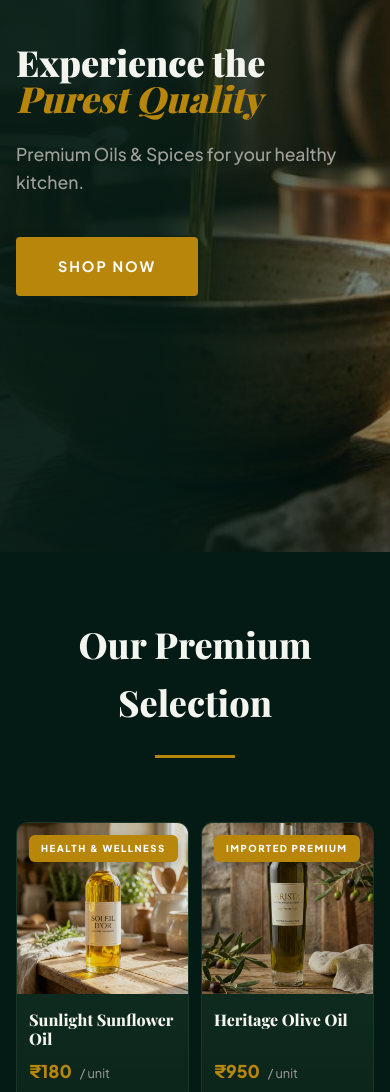
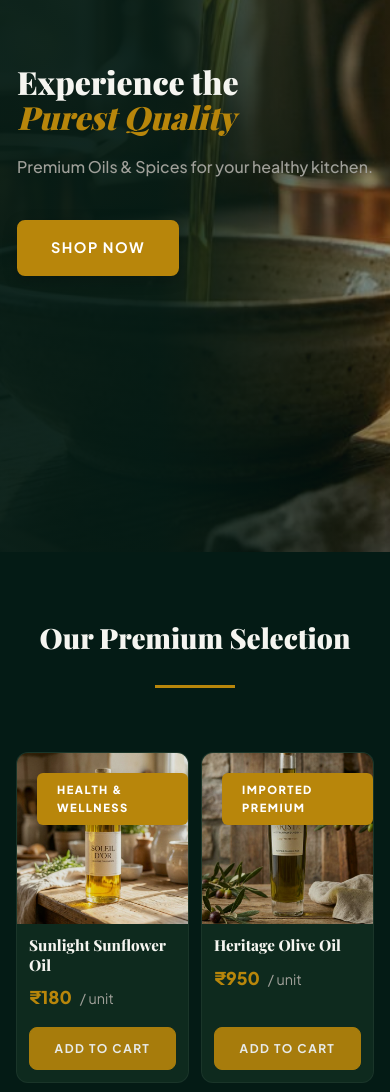
Before and after one commit to Bhavani-Bp/ssvoils, a website built with Vite: page index.html in a window 390 px wide. Shown: the part 292-1384 px from the top of the page. Built offline with nearby package versions, Linux system fonts and the light colour scheme; a web font is replaced by a local one.

Commit message:
Optimize mobile UI, standardize button components, and implement fluid typography

```diff
--- a/src/style.css
+++ b/src/style.css
@@ -332,10 +332,10 @@ button {
 }
 
 .hero-title {
-  font-size: clamp(3rem, 10vw, 5.5rem);
-  line-height: 1;
+  font-size: clamp(2.5rem, 8vw, 5rem);
+  line-height: 1.1;
   color: var(--text);
-  margin-bottom: 1.5rem;
+  margin-bottom: 1.25rem;
   font-weight: 900;
 }
 
@@ -352,22 +352,23 @@ button {
   display: inline-block;
   background: var(--accent);
   color: var(--white);
-  padding: 1.2rem 3.5rem;
-  border-radius: 4px;
+  padding: clamp(0.9rem, 1.5vw, 1.1rem) clamp(2rem, 4vw, 3rem);
+  border-radius: 8px;
   text-decoration: none;
   font-weight: 700;
   text-transform: uppercase;
-  letter-spacing: 2px;
+  letter-spacing: 1.5px;
   transition: var(--trans-smooth);
   border: 2px solid var(--accent);
-  box-shadow: 0 10px 20px rgba(0, 0, 0, 0.2);
+  box-shadow: 0 4px 15px rgba(0, 0, 0, 0.2);
+  font-size: 0.9rem;
 }
 
 .btn-primary:hover {
   background: transparent;
   color: var(--accent);
-  transform: translateY(-5px);
-  box-shadow: 0 15px 30px rgba(0, 0, 0, 0.3);
+  transform: translateY(-3px);
+  box-shadow: 0 8px 25px rgba(0, 0, 0, 0.3);
 }
 
 /* Products */
@@ -396,8 +397,8 @@ button {
 
 .product-grid {
   display: grid;
-  grid-template-columns: repeat(auto-fill, minmax(300px, 1fr));
-  gap: 3.5rem;
+  grid-template-columns: repeat(auto-fill, minmax(280px, 1fr));
+  gap: clamp(1.5rem, 3vw, 3rem);
 }
 
 .product-card {
@@ -452,11 +453,10 @@ button {
 }
 
 .product-info {
-  padding: 2.5rem 2rem;
+  padding: clamp(1.25rem, 2vw, 2rem);
   flex: 1;
   display: flex;
   flex-direction: column;
-  background: linear-gradient(to bottom, transparent, rgba(0, 0, 0, 0.2));
 }
 
 .product-name {
@@ -492,18 +492,18 @@ button {
 
 .btn-add-to-cart {
   width: 100%;
-  padding: 1.25rem;
+  padding: 1rem;
   background: var(--accent);
   color: var(--white);
   font-weight: 700;
   text-transform: uppercase;
-  letter-spacing: 2px;
-  border-radius: 12px;
+  letter-spacing: 1.5px;
+  border-radius: 10px;
   transition: var(--trans-smooth);
   border: 1px solid var(--accent);
-  margin-top: 1.5rem;
-  transform: translateY(10px);
-  opacity: 0.8;
+  margin-top: 1.25rem;
+  font-size: 0.85rem;
+  opacity: 0.9;
 }
 
 .product-card:hover .btn-add-to-cart {
@@ -803,34 +803,36 @@ button {
 
 .btn-whatsapp {
   width: 100%;
+  max-width: 400px;
+  margin: 0 auto;
   background: #25D366;
   color: var(--white);
-  padding: 1.6rem;
-  border-radius: 16px;
+  padding: 1.25rem;
+  border-radius: 12px;
   font-weight: 800;
-  font-size: 1.2rem;
+  font-size: 1.1rem;
   text-transform: uppercase;
-  letter-spacing: 2px;
+  letter-spacing: 1.5px;
   display: flex;
   align-items: center;
   justify-content: center;
-  gap: 1.2rem;
+  gap: 1rem;
   transition: var(--trans-smooth);
 }
 
 .btn-whatsapp:hover {
-  transform: translateY(-5px);
-  box-shadow: 0 15px 40px rgba(37, 211, 102, 0.5);
+  transform: translateY(-3px);
+  box-shadow: 0 10px 30px rgba(37, 211, 102, 0.4);
 }
 
 /* Responsive Adjustments */
-@media (max-width: 991px) {
-  .desktop-nav {
-    gap: 1.5rem;
+@media (max-width: 1024px) {
+  .hero-title {
+    font-size: 3.5rem;
   }
 
-  .hero-title {
-    font-size: 3.5rem;
+  .product-grid {
+    grid-template-columns: repeat(auto-fill, minmax(240px, 1fr));
   }
 }
 
@@ -840,33 +842,23 @@ button {
   }
 
   #header {
-    height: 60px;
-  }
-
-  .logo {
-    font-size: 1.5rem;
+    height: 70px;
   }
 
   .hero-title {
-    font-size: 2.75rem;
+    font-size: 2.5rem;
   }
 
   .hero-subtitle {
-    font-size: 1.1rem;
-  }
-
-  .btn-primary {
-    padding: 1rem 2.5rem;
-    font-size: 0.9rem;
+    font-size: 1rem;
   }
 
   .section-title {
-    font-size: 2.25rem;
-    font-weight: 800;
+    font-size: 2rem;
   }
 
   .product-grid {
-    grid-template-columns: repeat(2, 1fr);
+    grid-template-columns: repeat(auto-fit, minmax(160px, 1fr));
     gap: 1rem;
   }
 
@@ -875,66 +867,50 @@ button {
   }
 
   .product-info {
-    padding: 1.25rem 1rem;
+    padding: 1rem;
   }
 
   .product-name {
-    font-size: 1.1rem;
+    font-size: 1rem;
+    line-height: 1.3;
     margin-bottom: 0.5rem;
-    line-height: 1.2;
-    height: 2.4em;
-    overflow: hidden;
-    display: -webkit-box;
-    -webkit-line-clamp: 2;
-    line-clamp: 2;
-    -webkit-box-orient: vertical;
-  }
-
-  .product-badge {
-    top: 0.75rem;
-    left: 0.75rem;
-    padding: 0.35rem 0.75rem;
-    font-size: 0.6rem;
   }
 
   .product-price {
-    font-size: 1.25rem;
-  }
-
-  .product-unit {
-    font-size: 0.8rem;
+    font-size: 1.2rem;
   }
 
   .btn-add-to-cart {
-    padding: 0.85rem;
-    font-size: 0.8rem;
-    letter-spacing: 1px;
+    padding: 0.8rem;
+    font-size: 0.75rem;
     border-radius: 8px;
-  }
-
-  .drawer-content {
-    max-width: 100%;
+    margin-top: 1rem;
   }
 }
 
 @media (max-width: 480px) {
   .hero-title {
-    font-size: 2.25rem;
+    font-size: 2rem;
   }
 
   .product-grid {
+    grid-template-columns: repeat(2, 1fr);
     gap: 0.75rem;
   }
 
   .product-info {
-    padding: 1rem 0.75rem;
+    padding: 0.75rem;
   }
 
   .product-name {
-    font-size: 1rem;
+    font-size: 0.95rem;
   }
 
   .product-price {
     font-size: 1.1rem;
   }
+
+  .section-title {
+    font-size: 1.75rem;
+  }
 }
```
